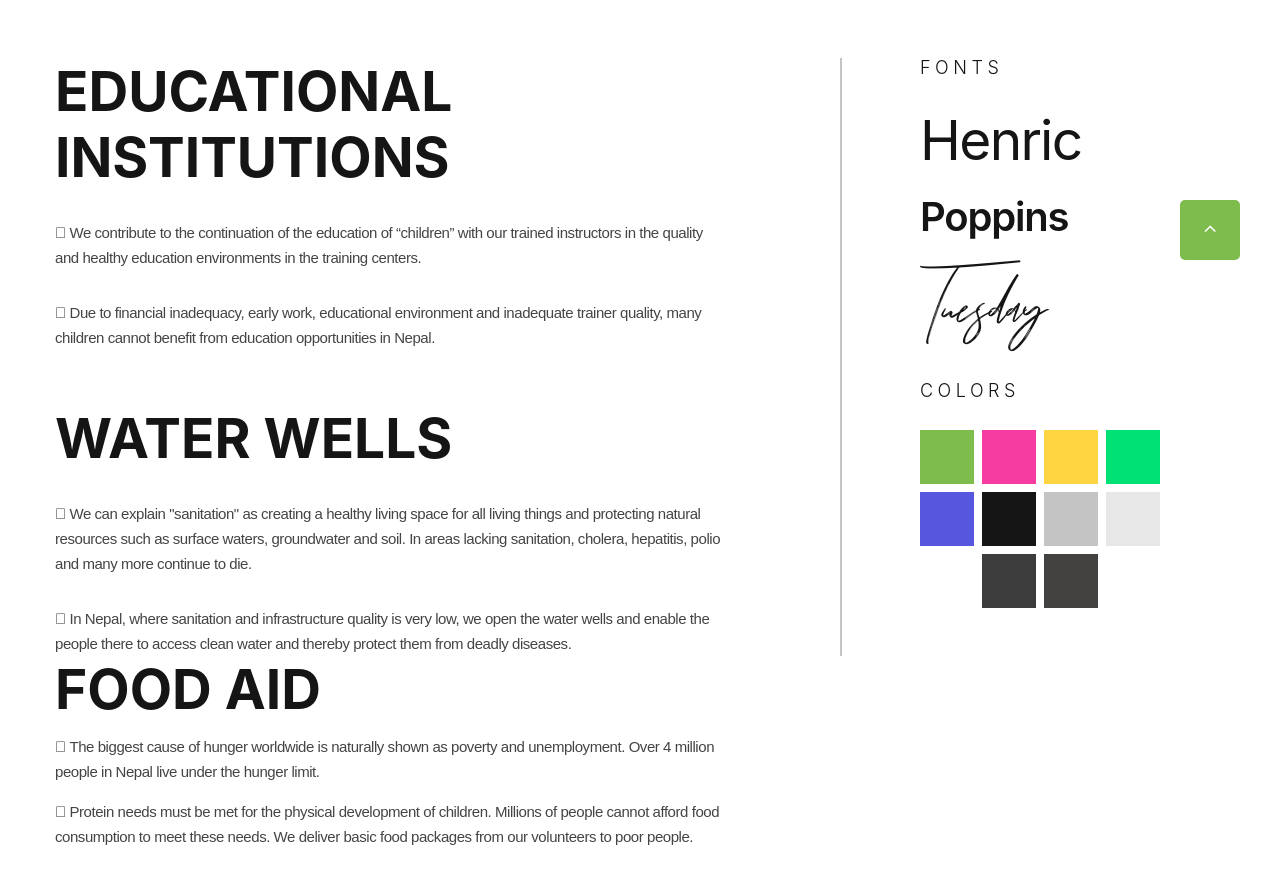
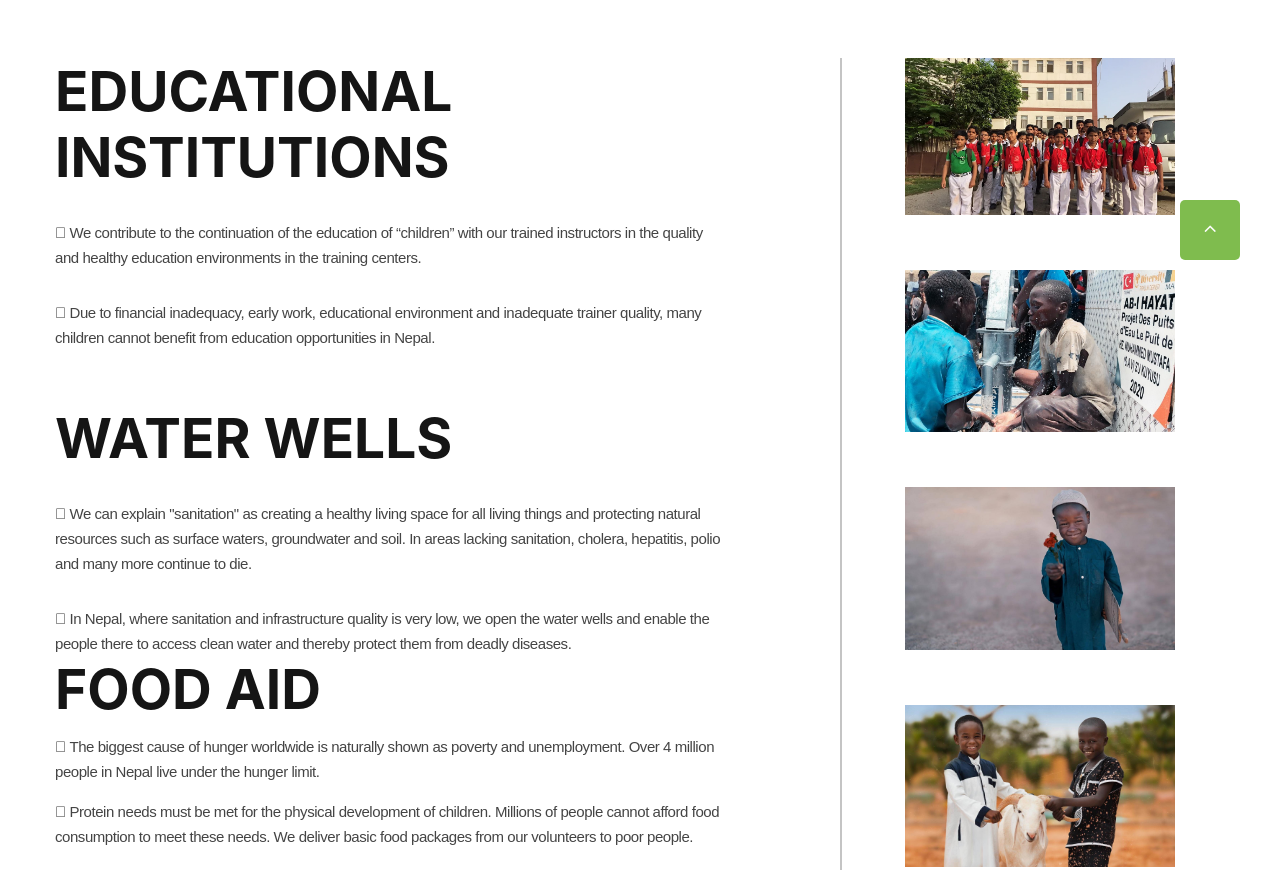
Before and after one commit to ethemtkl34/Front-End, a plain HTML site: page livedemo00.template-help.com/wt_51679/Typography.html in a window 1280 px wide. Shown: the part 600-1470 px from the top of the page. Drawn offline with Linux system fonts and the light colour scheme.

Commit message:
Furkan Eroğlu

```diff
--- a/livedemo00.template-help.com/wt_51679/Typography.html
+++ b/livedemo00.template-help.com/wt_51679/Typography.html
@@ -85,46 +85,34 @@
             <div class="col-xl-4">
               <div class="block-bordered-left">
                 <div class="row row-40">
+                  <ul class="list-xxl heading-list">
+                    <li>
+                      <a> <img src="images/okul.jpg" alt="there is a school in the picture." width="500" title="EDUCATIONAL INSTITUTIONS"> </a>
+
+                    </li>
+                    <li>
+                      <a> <img src="images/sukuyusu.jpg" alt="there is a water wells in the picture." width="500" title="WATER WELLS"> </a> </li>
+                   </li>
+                   <li>
+                    <a> <img src="images/cocuk.jpg" alt="there is a child in the picture" width="500" title="HAPPY CHILDREN"> </a> </li>
+                 </li>
+                   <li>
+                    <a> <img src="images/gida.jpg" alt="there is a sacrifice in the picture" width="500"  title="FOOD AID"> </a> </li>
+                 </li>
+
+                  </ul>
                   <div class="col-sm-6 col-xl-12">
-                    <h5 class="thin-title">Fonts</h5>
-                    <h2 class="heading-font text-accent-3">henric</h2>
-                    <h3 class="heading-font">Poppins</h3>
-                    <h2 class="heading-font text-accent-2">Tuesday </h2>
+
+                    <div class="row-md-6 col-xl-12"></div>
+
+                    <div class="row-sm-6 col-xl-12"></div>
+
+                    <div class="row-sm-6 col-xl-12"></div>
                   </div>
                   <div class="col-sm-6 col-xl-12">
-                    <h5 class="thin-title">Colors</h5>
-                    <ul class="list-color">
-                      <li>
-                        <div class="box-color bg-primary"></div>
-                      </li>
-                      <li>
-                        <div class="box-color bg-pink"></div>
-                      </li>
-                      <li>
-                        <div class="box-color bg-secondary"></div>
-                      </li>
-                      <li>
-                        <div class="box-color bg-green"></div>
-                      </li>
-                      <li>
-                        <div class="box-color bg-secondary-2"></div>
-                      </li>
-                      <li>
-                        <div class="box-color bg-gray-800"></div>
-                      </li>
-                      <li>
-                        <div class="box-color bg-gray-400"></div>
-                      </li>
-                      <li>
-                        <div class="box-color bg-gray-300"></div>
-                      </li>
-                      <li>
-                        <div class="box-color bg-gray-600"></div>
-                      </li>
-                      <li>
-                        <div class="box-color bg-gray-700"></div>
-                      </li>
-                    </ul>
+
+
+
                   </div>
                 </div>
               </div>
@@ -135,6 +123,7 @@
                   <h2>Educational Institutions</h2>
                   <p>	We contribute to the continuation of the education of “children” with our trained instructors in the quality and healthy education environments in the training centers.</p>
                   <p>	Due to financial inadequacy, early work, educational environment and inadequate trainer quality, many children cannot benefit from education opportunities in Nepal.</p>
+
                 </li>
                 <li>
                   <h2>Water Wells</h2>
```
Also changed, not shown: livedemo00.template-help.com/wt_51679/images/cocuk.jpg (added), livedemo00.template-help.com/wt_51679/images/gida.jpg (added), livedemo00.template-help.com/wt_51679/images/okul.jpg (added), livedemo00.template-help.com/wt_51679/images/sukuyusu.jpg (added).
